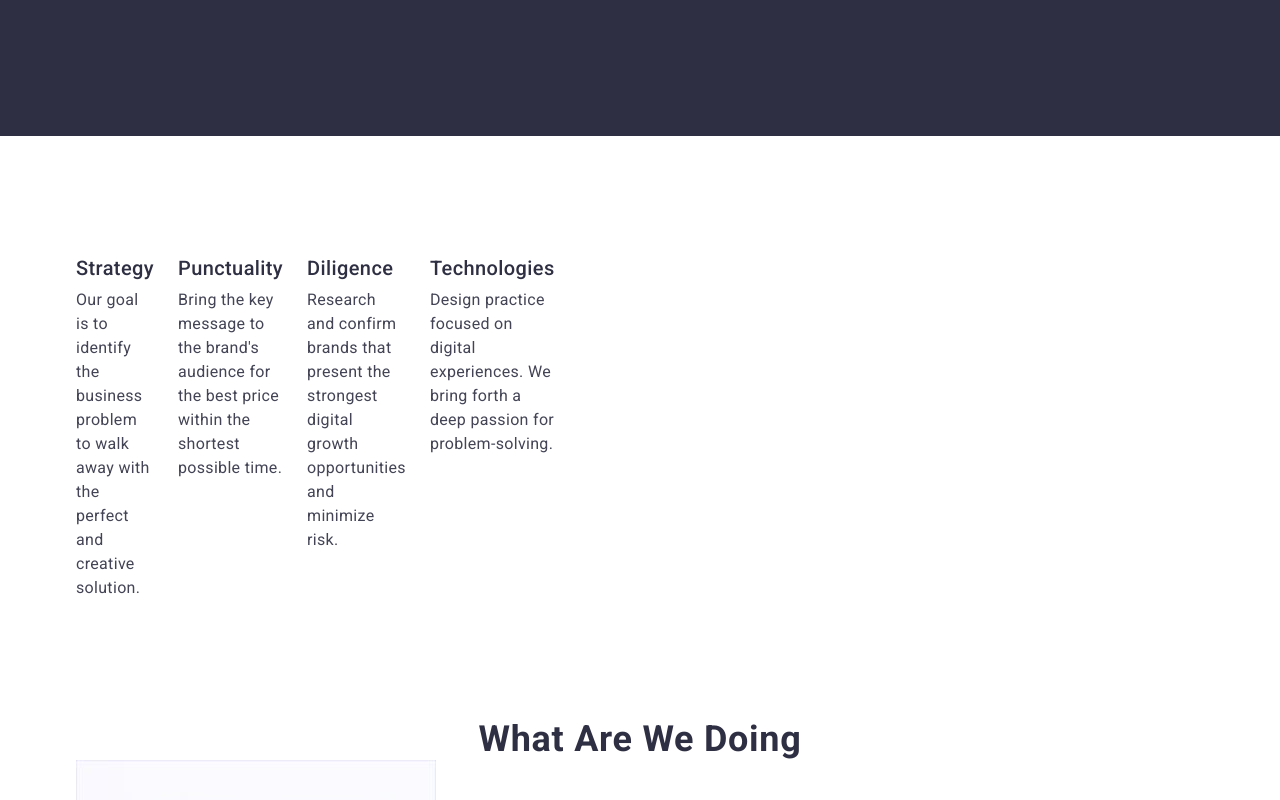
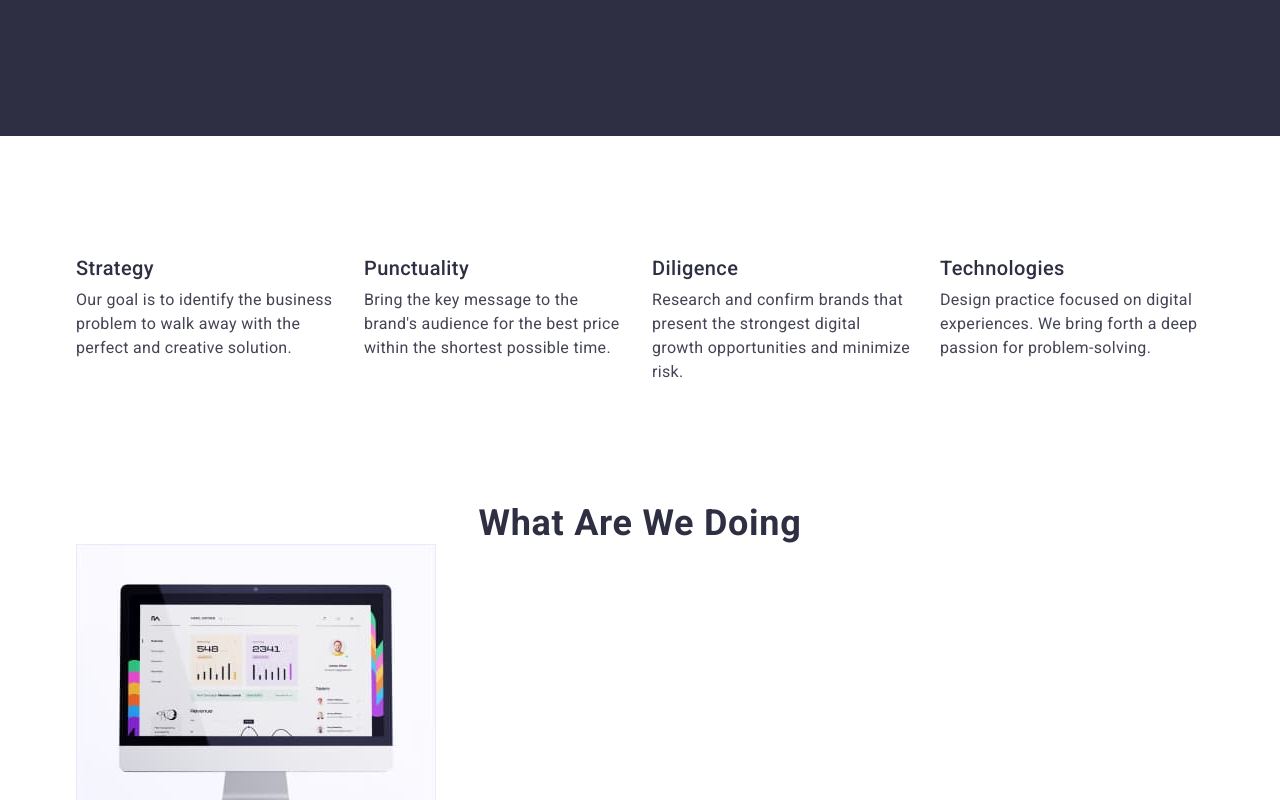
Before and after one commit to aleks-bchkv/goit-markup-hw-03, a plain HTML site: page index.html in a window 1280 px wide. Shown: the part 585-1385 px from the top of the page. Drawn offline with nearby package versions, Linux system fonts and the light colour scheme.

Commit message:
14:10 14/06

```diff
--- a/css/style.css
+++ b/css/style.css
@@ -268,10 +268,12 @@ font-style: normal;
     list-style: none;
     display: flex;
     gap: 24px;
+    justify-content: space-between;
+}
+
+.benefits-list-item {
     width: calc((100% - 72px) / 4);
 }
-
-/* .benefits-list-item {} */
 
 .benefits-item-title {
     font-family: 'Roboto', sans-serif;
```
